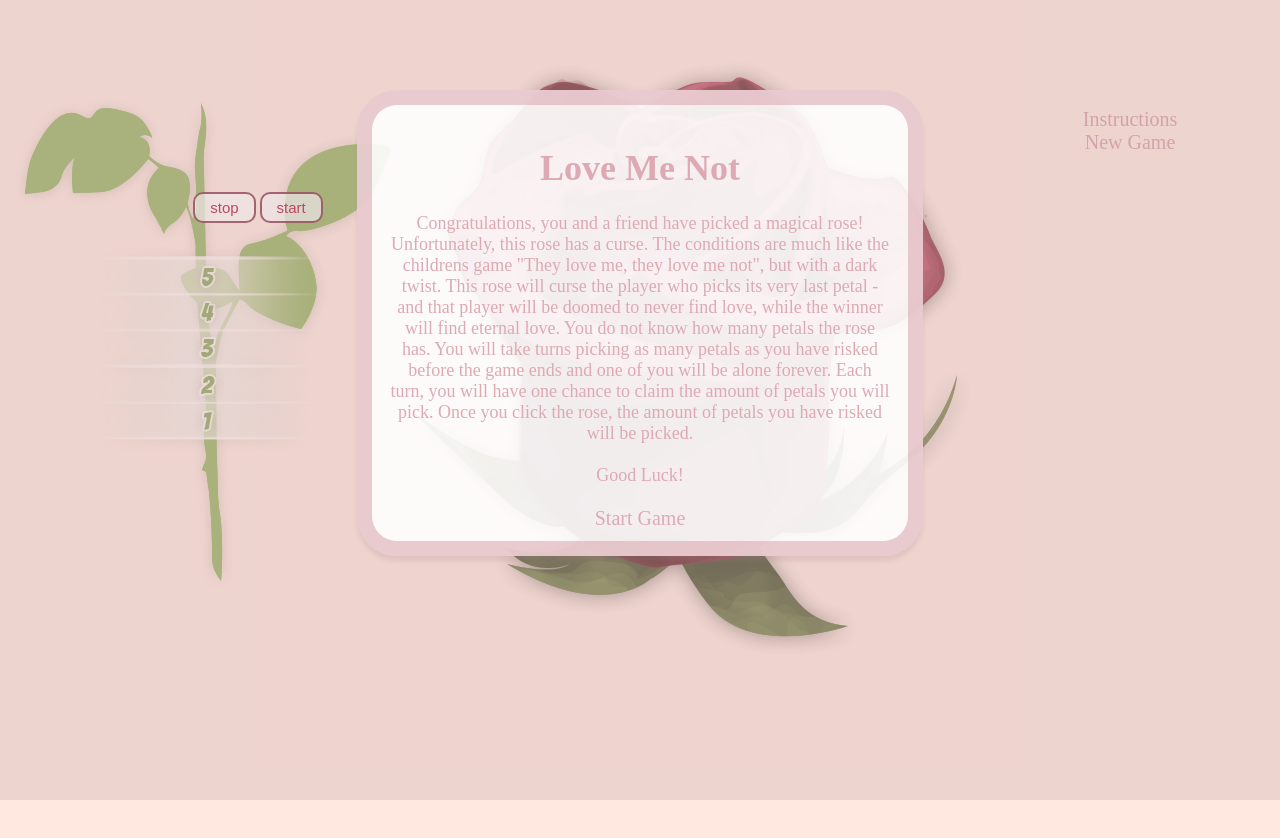
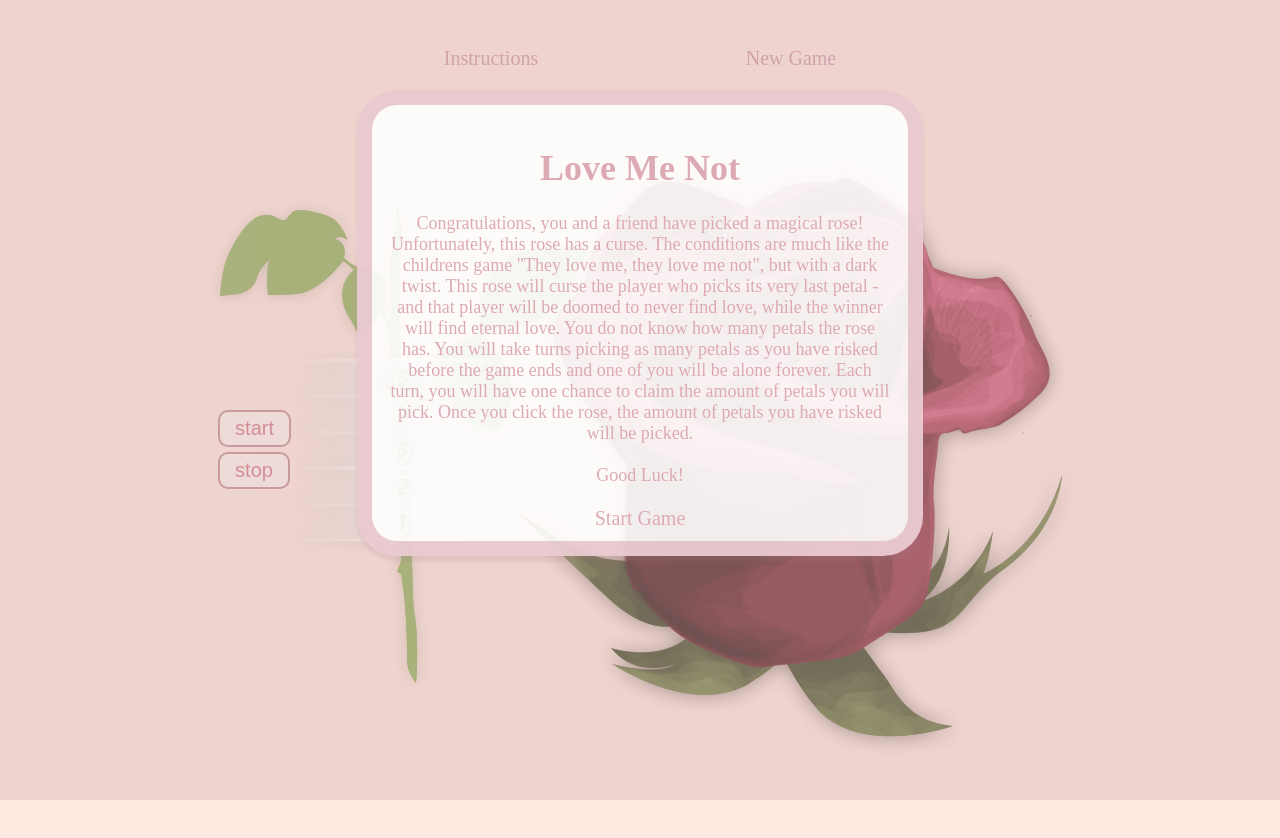
Before and after one commit to forystj/Love-Me-Not, a plain HTML site: page index.html in a window 1280 px wide. Before the commit the page ends 800 px from the top, so only its background shows below. Drawn offline with nearby package versions, Linux system fonts and the light colour scheme.

Commit message:
updated layout and start stop buttons

```diff
--- a/css/style.css
+++ b/css/style.css
@@ -1,3 +1,7 @@
+/** {
+  border: 1px solid red;
+}*/
+
 body {
   background-color: #ffe8e0;
   /*#494949*/
@@ -19,19 +23,28 @@ h1.risk, h1.meter-results, h1.new-player {
 h1.player-info {
   font-size: 80px;
   color: pink;
-  line-height: 90px;
+  line-height: 0px;
   opacity: 0.8
+  margin: auto;
 }
 
 ul {
   list-style-type: none;
   padding-left: 0;
+  margin: auto;
+}
+
+#container {
+  display: flex;
+  flex-direction: column;
+  width: 100%;
+  height: 100%;
 }
 
 
 .game {
   width: 100%;
-  align-self: center;
+  height: 100%;
   text-align: center;
   display: flex;
   flex-direction: row;
@@ -41,8 +54,9 @@ ul {
 }
 
 .rose-container {
-  align-self: center;
   margin: auto;
+  padding-right: 15%;
+  padding-left: 7%;
 }
 
 #rose {
@@ -61,7 +75,7 @@ ul {
 
 .falling-petal {
   align-self: center;
-  margin-left: 60%;
+  margin-left: 40%;
   width: 300px;
   height: 350px;
   background: url('../petal.png');
@@ -81,20 +95,13 @@ ul {
   100% {opacity: 0; left:0; top:20em; }
 }
 
-#count-buttons {
-  z-index: 99;
-  position: absolute;
-  height: 400px;
-  width: 500px;
-  display: flex;
-  /*top: 5%;
-  left: 12%;*/
-}
-
 .start-stop {
-  margin: 10% auto;
-  width: 200px;
-  height: 200px;
+  z-index: 100;
+  background-color: none;
+  position: relative;
+  top: 300px;
+  left: 15px;
+  width: 50px;
 }
 
 #stop, #start {
@@ -102,25 +109,25 @@ ul {
   padding: 5px 15px;
   border: 2px solid rgba(123, 27, 47, .7);
   border-radius: 10px;
-    font-size: 15px;
+  font-size: 20px;
   color: #bd3c5b;
   outline: none;
+  margin-bottom: 5px;
 }
 
 #meter-container {
-  width: 400px;
-  height: 500px;
   opacity: .5;
   margin: auto;
-  z-index: -1;
-  display: flex;
+  position: relative;
+  left: 15%;
 }
 
 .meter {
+  width: 400px;
   height: 500px;
-  width: 400px;
   overflow: visible;
-  background: url('../stem.png');
+  background: url('../stem.png') no-repeat;
+  margin-bottom: 20%;
 }
 
 .meter-ball {
@@ -156,9 +163,13 @@ ul {
 }
 
 #right-box {
-  min-width: 25%;
-  height: 500px;
+  /*min-width: 25%;*/
+  width: 600px;
+  height: 100px;
+  margin: auto;
+  display: flex;
 }
+
 
 
 /********MODALS********/
--- a/index.html
+++ b/index.html
@@ -11,23 +11,33 @@
   <script type="text/javascript" src="js/app.js"></script>
   </head>
   <body>
+<div id="container">
+
+  <div id="right-box">
+    <ul>
+      <li><a class="instructions" href="#">Instructions</a></li>
+    </ul>
+      <h1 class="player-info"></h1>
+      <ul>
+        <li><a id="start-game" href="#">New Game</a></li>
+</ul>
+    <p class="pick-info"></p>
+  </div>
 
     <div class="game">
 
       <div id="meter-container">
+        <div class="start-stop">
+          <input type="number" id="count">
+          <input type="button" id="start" value="start">
+          <input type="button" id="stop" value="stop">
+        </div>
         <div class="meter">
           <div class="meter-ball">
           </div>
         </div>
       </div>
 
-      <div id="count-buttons">
-        <div class="start-stop">
-          <input type="number" id="count">
-          <input type="button" id="stop" value="stop">
-          <input type="button" id="start" value="start">
-        </div>
-      </div>
 
       <div class="rose-container">
         <img id="rose" src="rose.png">
@@ -44,20 +54,16 @@
         </div>
       </div>
 
-      <div id="right-box">
-        <ul>
-          <li><a class="instructions" href="#">Instructions</a></li>
-          <li><a id="start-game" href="#">New Game</a></li>
-        </ul>
-        <h1 class="player-info"></h1>
-        <p class="pick-info"></p>
-      </div>
-
       <div id="inst-modal">
         <div id="inst-box">
           <a class="close-modal" href="#">x</a>
-          <br>
-          instructions here
+          <ul>
+          <li>Once you hit start game at the bottom, the player to go first will be determined by the Rose's magic.</li>
+          <li>First, you will risk eternal love by clicking <b>start</b> on the risk meter on the left</li>
+          <li>Click <b>stop</b> to claim how many petals you'd like to pick - but be careful, you don't want to get the last petal!<li>
+          <li>Next, test your luck while using your picks by clicking the rose on the right - and find out if your risk has paid off!</li>
+          <li>The rose will then be passed to the next player where they will begin at the meter again.<li>
+          <li>Pass the rose back and forth until one of you claims the reward of eternal love, and the other is given the curse of never finding love.
         </div>
       </div>
 
@@ -98,5 +104,6 @@
       </div>
 
     </div>
+  </div>
   </body>
 </html>
--- a/js/app.js
+++ b/js/app.js
@@ -77,7 +77,7 @@ $( () => {
     //dissable button when at 0
     if (petalAmount <= 0){
       alert('player _ wins!')
-      $rose.attr('src', '../dead_rose.png');
+      $rose.attr('src', 'dead_rose.png');
       $rose.off('click');
     } else if (petalAmount !== 0) {
       setTimeout(pickResults, 3000);
@@ -119,13 +119,13 @@ $( () => {
   let $playerInfo = $('.player-info');
   let $pickInfo = $('.pick-info');
   const rightInfo = () => {
-    $playerInfo.html("Player " + "<br>" + $currentPlayer);
+    $playerInfo.html("Player " + $currentPlayer);
   }
 
 //===========counter=========================
   let add;
   const start = () => {
-      add = setInterval('count.value++',232);
+    add = setInterval('count.value++',232);
 }
 
   $('#start').on('click', (event) => {
```
Lines whose indentation alone changed are shown as unchanged.
